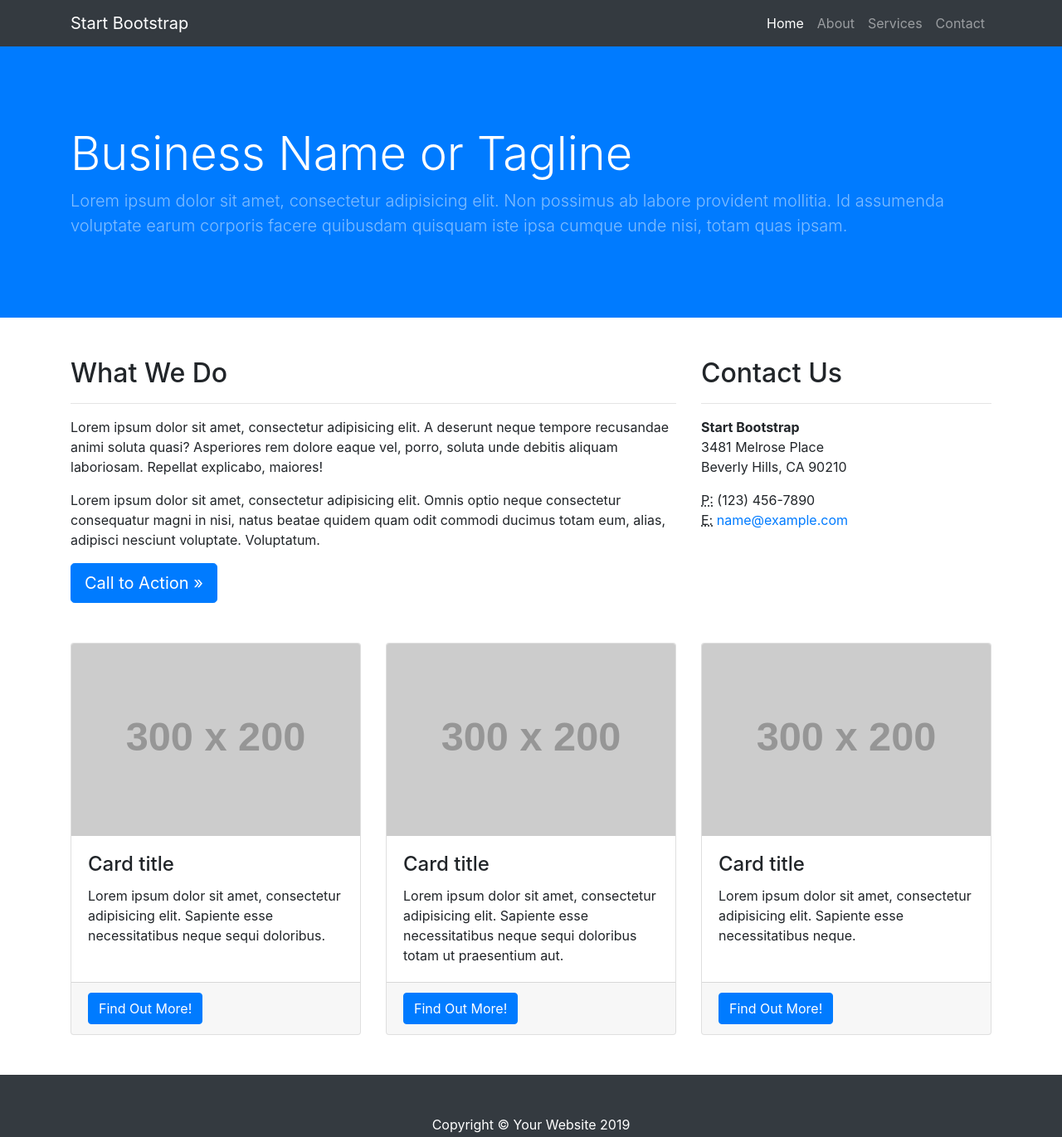
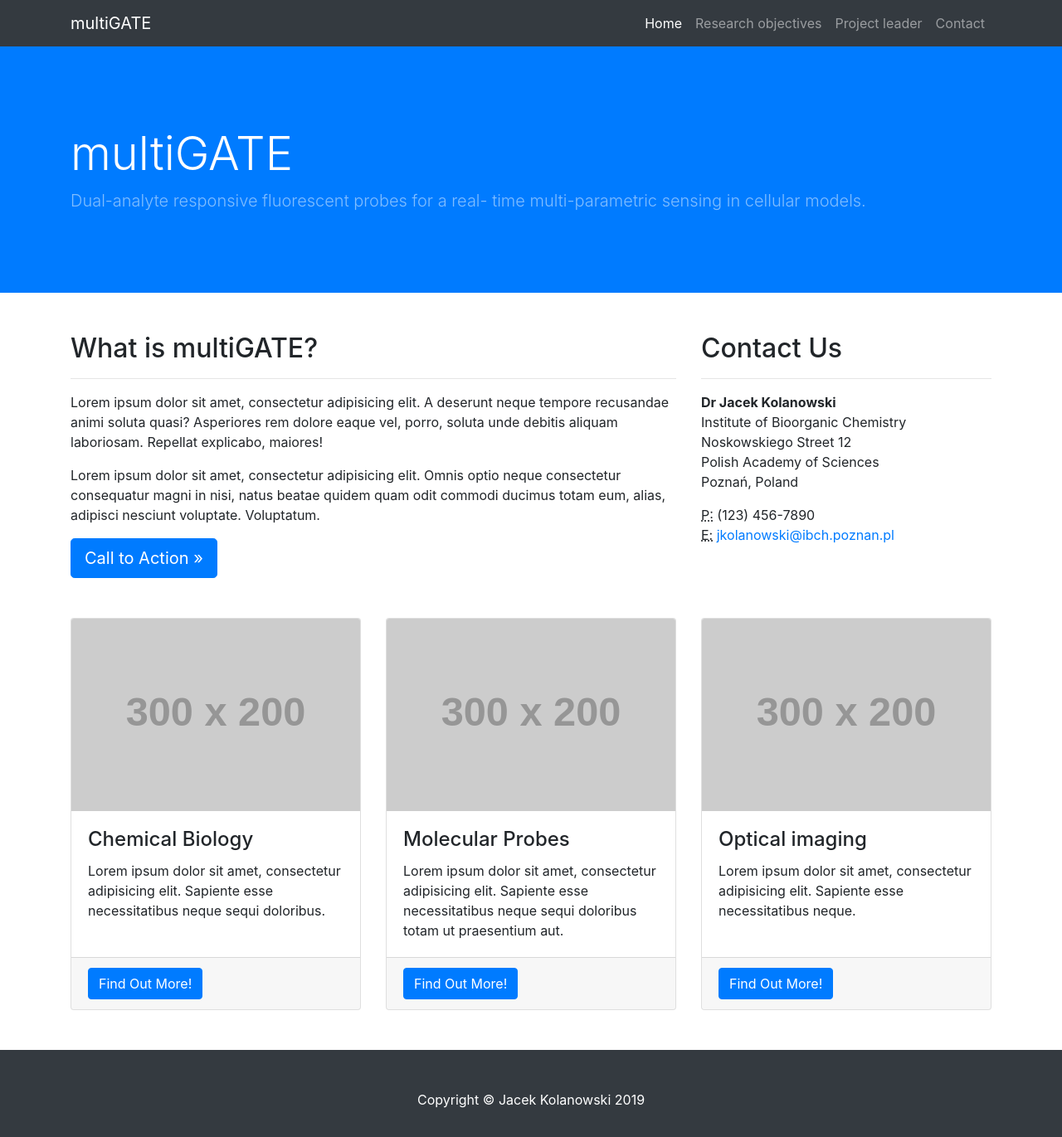
Before and after one commit to JacekKolanowski/multigate, a website: page index.html in a window 1280 px wide. Shown: the top 1371 px of the page at 83% size. Drawn offline with Linux system fonts and the light colour scheme; placeholder pictures from the web are drawn by us.

Commit message:
updated index.html

```diff
--- a/index.html
+++ b/index.html
@@ -8,7 +8,7 @@
   <meta name="description" content="">
   <meta name="author" content="">
 
-  <title>Business Frontpage - Start Bootstrap Template</title>
+  <title>multiGATE - HOMING project</title>
 
   <!-- Bootstrap core CSS -->
   <link href="vendor/bootstrap/css/bootstrap.min.css" rel="stylesheet">
@@ -23,7 +23,7 @@
   <!-- Navigation -->
   <nav class="navbar navbar-expand-lg navbar-dark bg-dark fixed-top">
     <div class="container">
-      <a class="navbar-brand" href="#">Start Bootstrap</a>
+      <a class="navbar-brand" href="#">multiGATE</a>
       <button class="navbar-toggler" type="button" data-toggle="collapse" data-target="#navbarResponsive" aria-controls="navbarResponsive" aria-expanded="false" aria-label="Toggle navigation">
         <span class="navbar-toggler-icon"></span>
       </button>
@@ -35,10 +35,10 @@
             </a>
           </li>
           <li class="nav-item">
-            <a class="nav-link" href="#">About</a>
+            <a class="nav-link" href="#">Research objectives</a>
           </li>
           <li class="nav-item">
-            <a class="nav-link" href="#">Services</a>
+            <a class="nav-link" href="#">Project leader</a>
           </li>
           <li class="nav-item">
             <a class="nav-link" href="#">Contact</a>
@@ -53,8 +53,8 @@
     <div class="container h-100">
       <div class="row h-100 align-items-center">
         <div class="col-lg-12">
-          <h1 class="display-4 text-white mt-5 mb-2">Business Name or Tagline</h1>
-          <p class="lead mb-5 text-white-50">Lorem ipsum dolor sit amet, consectetur adipisicing elit. Non possimus ab labore provident mollitia. Id assumenda voluptate earum corporis facere quibusdam quisquam iste ipsa cumque unde nisi, totam quas ipsam.</p>
+          <h1 class="display-4 text-white mt-5 mb-2">multiGATE</h1>
+          <p class="lead mb-5 text-white-50">Dual-analyte responsive fluorescent probes for a real- time multi-parametric sensing in cellular models.</p>
         </div>
       </div>
     </div>
@@ -65,7 +65,7 @@
 
     <div class="row">
       <div class="col-md-8 mb-5">
-        <h2>What We Do</h2>
+        <h2>What is multiGATE?</h2>
         <hr>
         <p>Lorem ipsum dolor sit amet, consectetur adipisicing elit. A deserunt neque tempore recusandae animi soluta quasi? Asperiores rem dolore eaque vel, porro, soluta unde debitis aliquam laboriosam. Repellat explicabo, maiores!</p>
         <p>Lorem ipsum dolor sit amet, consectetur adipisicing elit. Omnis optio neque consectetur consequatur magni in nisi, natus beatae quidem quam odit commodi ducimus totam eum, alias, adipisci nesciunt voluptate. Voluptatum.</p>
@@ -75,17 +75,18 @@
         <h2>Contact Us</h2>
         <hr>
         <address>
-          <strong>Start Bootstrap</strong>
-          <br>3481 Melrose Place
-          <br>Beverly Hills, CA 90210
-          <br>
+          <strong>Dr Jacek Kolanowski</strong>
+          <br>Institute of Bioorganic Chemistry
+          <br>Noskowskiego Street 12
+          <br>Polish Academy of Sciences
+          <br>Poznań, Poland
         </address>
         <address>
           <abbr title="Phone">P:</abbr>
           (123) 456-7890
           <br>
           <abbr title="Email">E:</abbr>
-          <a href="mailto:#">name@example.com</a>
+          <a href="mailto:#">jkolanowski@ibch.poznan.pl</a>
         </address>
       </div>
     </div>
@@ -96,7 +97,7 @@
         <div class="card h-100">
           <img class="card-img-top" src="http://placehold.it/300x200" alt="">
           <div class="card-body">
-            <h4 class="card-title">Card title</h4>
+            <h4 class="card-title">Chemical Biology</h4>
             <p class="card-text">Lorem ipsum dolor sit amet, consectetur adipisicing elit. Sapiente esse necessitatibus neque sequi doloribus.</p>
           </div>
           <div class="card-footer">
@@ -108,7 +109,7 @@
         <div class="card h-100">
           <img class="card-img-top" src="http://placehold.it/300x200" alt="">
           <div class="card-body">
-            <h4 class="card-title">Card title</h4>
+            <h4 class="card-title">Molecular Probes</h4>
             <p class="card-text">Lorem ipsum dolor sit amet, consectetur adipisicing elit. Sapiente esse necessitatibus neque sequi doloribus totam ut praesentium aut.</p>
           </div>
           <div class="card-footer">
@@ -120,7 +121,7 @@
         <div class="card h-100">
           <img class="card-img-top" src="http://placehold.it/300x200" alt="">
           <div class="card-body">
-            <h4 class="card-title">Card title</h4>
+            <h4 class="card-title">Optical imaging</h4>
             <p class="card-text">Lorem ipsum dolor sit amet, consectetur adipisicing elit. Sapiente esse necessitatibus neque.</p>
           </div>
           <div class="card-footer">
@@ -137,7 +138,7 @@
   <!-- Footer -->
   <footer class="py-5 bg-dark">
     <div class="container">
-      <p class="m-0 text-center text-white">Copyright &copy; Your Website 2019</p>
+      <p class="m-0 text-center text-white">Copyright &copy; Jacek Kolanowski 2019</p>
     </div>
     <!-- /.container -->
   </footer>
```
